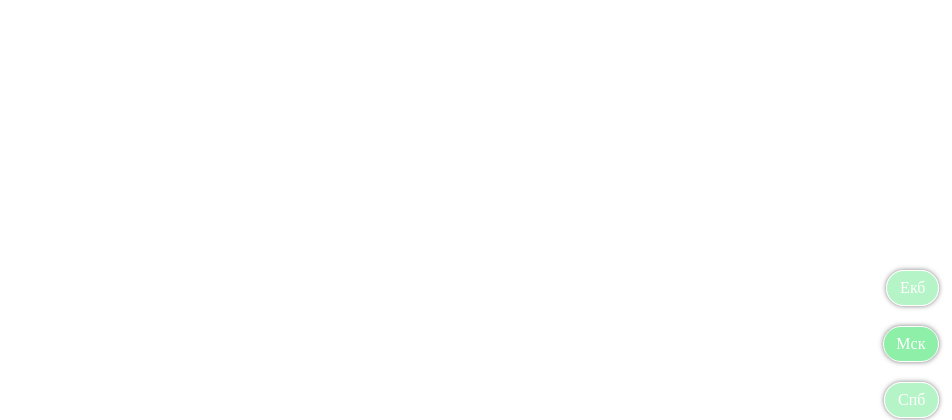
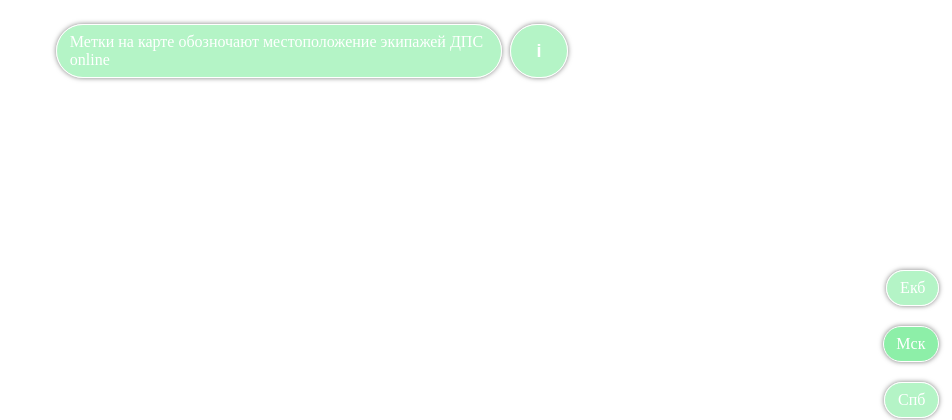
Before and after one commit to SilentLords/DPSnewR, a Django app: page / in a window 1280 px wide. Shown: the top 420 px of the page, without its empty margins (328-1280 px from the left). Run offline with Django 3.2, Linux system fonts and the light colour scheme; data that the repository does not hold is empty; some libraries are stand-ins or nearby versions.

Commit message:
Release v1.0

```diff
--- a/apps/Mainpage/views.py
+++ b/apps/Mainpage/views.py
@@ -31,7 +31,7 @@ def main(request):
                 list_of_marks_cord.append([mark.xcord, mark.ycord])
                 list_of_marks.append([mark.id, mark.hate_point, mark.like_point])
 
-    return render(request, 'index.html', {'marklist': list_of_marks, 'cord_List': list_of_marks_cord})
+    return render(request, 'index.html', {'marklist': list_of_marks, 'cord_List': list_of_marks_cord, "time": 300000})
 
 
 def hate(request):
--- a/static/css/main.css
+++ b/static/css/main.css
@@ -10,33 +10,38 @@
 /* ==========================================================================
    Base styles: opinionated defaults
    ========================================================================== */
-body{
+body {
     padding: 0;
     margin: 0;
 }
-#menu{
+
+#menu {
     background-color: rgba(141, 239, 168, 0.65);
     border: 0.5px solid white;
     border-radius: 15vh;
-  box-shadow: 0 0 5px rgba(0,0,0,0.5);
+    box-shadow: 0 0 5px rgba(0, 0, 0, 0.5);
 
     z-index: 1;
     position: absolute;
     padding: 5vh 5vw;
 
 }
-#menu_list{
+
+#menu_list {
     list-style: none;
     padding: 0;
 }
-ul{
+
+ul {
     margin: 0;
 }
-.all{
+
+.all {
     display: flex;
     justify-content: flex-end;
 }
-.ul_map{
+
+.ul_map {
     /*background-color: #8DEFA8;*/
     display: flex;
     flex-direction: column;
@@ -44,14 +49,137 @@ ul{
     min-height: 100vh;
     /*box-shadow: 0 0 5px rgba(0,0,0,0.5);*/
 }
-.map{
+
+.map {
     flex-grow: 2;
     position: absolute;
     min-height: 100%;
     min-width: 100%;
     z-index: 0;
 }
-.map_cont{
+
+.banner-box {
+    position: absolute;
+    z-index: 3;
+    left: 30%;
+    right: 30%;
+    margin-top: 3vh;
+    display: flex;
+    flex-direction: row;
+
+}
+
+.popup-fade {
+    display: none;
+}
+
+.popup-fade:before {
+    content: '';
+    background: #000;
+    position: fixed;
+    left: 0;
+    top: 0;
+    width: 100%;
+    height: 100%;
+    opacity: 0.7;
+    z-index: 9999;
+}
+
+.popup {
+    position: fixed;
+    top: 20%;
+    left: 50%;
+    padding: 20px;
+    width: 360px;
+    margin-left: -200px;
+    background-color: rgba(141, 239, 168, 0.65);
+    box-shadow: 0 0 5px rgba(0, 0, 0, 0.5);
+    border: 1px solid white;
+    border-radius: 5vh;
+    z-index: 99999;
+    opacity: 1;
+    color: white;
+}
+
+.popup-close {
+    position: absolute;
+    top: 80%;
+    right: 40%;
+    left: 40%;
+    text-decoration: none;
+    color: white;
+}
+.popup-fade2 {
+    display: none;
+}
+
+.popup-fade2:before {
+    content: '';
+    background: #000;
+    position: fixed;
+    left: 0;
+    top: 0;
+    width: 100%;
+    height: 100%;
+    opacity: 0.7;
+    z-index: 9999;
+}
+
+.popup2 {
+    position: fixed;
+    display: flex;
+    flex-direction: column;
+    top: 20%;
+    left: 50%;
+    padding: 20px;
+    width: 360px;
+    margin-left: -200px;
+    background-color: rgba(141, 239, 168, 0.65);
+    box-shadow: 0 0 5px rgba(0, 0, 0, 0.5);
+    border: 1px solid white;
+    border-radius: 5vh;
+    z-index: 99999;
+    opacity: 1;
+    color: white;
+}
+.pop_active{
+    display: flex;
+    flex-direction: row;
+    justify-content: space-around;
+}
+.popup-close2 {
+    text-decoration: none;
+    color: white;
+}
+.pop_but1{
+    text-decoration: none;
+    color: white;
+}
+
+.ibut {
+    background-color: rgba(141, 239, 168, 0.65);
+    box-shadow: 0 0 5px rgba(0, 0, 0, 0.5);
+    padding: 0.5vh 2vw;
+    margin-left: 1vh;
+    border: 1px solid white;
+    border-radius: 15vh;
+    color: white;
+    font-weight: bold;
+    font-size: large;
+}
+
+.banner {
+
+    background-color: rgba(141, 239, 168, 0.65);
+    box-shadow: 0 0 5px rgba(0, 0, 0, 0.5);
+    padding: 1vh 1vw;
+    border: 1px solid white;
+    border-radius: 15vh;
+
+    color: white;
+}
+
+.map_cont {
     position: relative;
     margin: 0;
     display: flex;
@@ -61,6 +189,7 @@ ul{
     /*height: 100%;*/
     z-index: 2;
 }
+
 .ul-city {
     display: flex;
     flex-direction: column;
@@ -69,9 +198,10 @@ ul{
     list-style: none;
     padding: 0 1vw;
 }
-.li-city{
+
+.li-city {
     background-color: rgba(141, 239, 168, 0.65);
-  box-shadow: 0 0 5px rgba(0,0,0,0.5);
+    box-shadow: 0 0 5px rgba(0, 0, 0, 0.5);
     padding: 1vh 1vw;
     border: 1px solid white;
     border-radius: 15vh;
@@ -79,16 +209,19 @@ ul{
     margin: 10px 0;
     align-self: flex-end;
 }
-.li-city a{
+
+.li-city a {
     text-decoration: none;
     color: white;
 }
-.li-city.link-active{
+
+.li-city.link-active {
     background-color: #8DEFA8;
     /*padding: 2vh 2vw;*/
     color: black;
 }
- .li-city:hover{
+
+.li-city:hover {
     background-color: #8DEFA8;
     /*padding: 2vh 2vw;*/
     color: white;
--- a/templates/index.html
+++ b/templates/index.html
@@ -18,6 +18,29 @@
 </head>
 
 <body>
+<div class="popup-fade">
+    <div class="popup">
+        <a class="popup-close" href="#">Закрыть</a>
+        <p>Если вы увидели патруль в вашем городе, вы можете поставить метку на карте, чтобы другие пользователи тоже
+            видели их местоположение</p>
+    </div>
+</div>
+<div class="popup-fade2">
+    <div class="popup2">
+        <p>Вы уверены, что хотите поставить метку здесь?</p>
+        <div class="pop_active">
+            <a class="popup-close2" href="#">Закрыть</a>
+            <a class="pop_but1" href="#">Уверен</a>
+        </div>
+
+    </div>
+</div>
+<div class="screen">
+    <div class="banner-box">
+        <div class="banner">Метки на карте обозночают местоположение экипажей ДПС online</div>
+        <button id="i" class="ibut">i</button>
+    </div>
+</div>
 <div class="all">
     <div id="map" class="map">
     </div>
@@ -33,6 +56,7 @@
         </div>
     </div>
 </div>
+
 <script src="{% static "js/vendor/jquery-3.4.1.min.js" %}"></script>
 
 
@@ -43,7 +67,7 @@
 <script>window.jQuery || document.write('<script src="js/vendor/jquery-3.4.1.min.js"><\/script>')</script>
 <script src="{% static 'js/plugins.js' %}"></script>
 <script src="{% static 'js/main.js' %}"></script>
-<script src = "{% static "js/jquery.session.js" %}"></script>
+<script src="{% static "js/jquery.session.js" %}"></script>
 <!-- Google Analytics: change UA-XXXXX-Y to be your site's ID. -->
 <script>
     window.ga = function () {
@@ -54,7 +78,8 @@
     ga('create', 'UA-XXXXX-Y', 'auto');
     ga('set', 'transport', 'beacon');
     ga('send', 'pageview')
-    window.appConfig = {marklist: {{ marklist }}, coords: {{cord_List}}}
+    window.appConfig = {marklist: {{ marklist }}, coords: {{cord_List}}};
+    window.times = {{ time }};
 
 </script>
 <script src="https://www.google-analytics.com/analytics.js" async></script>
```
Also changed, not shown: static/js/main.js (+51 -5 lines), db.sqlite3. Lines whose indentation alone changed are shown as unchanged.
